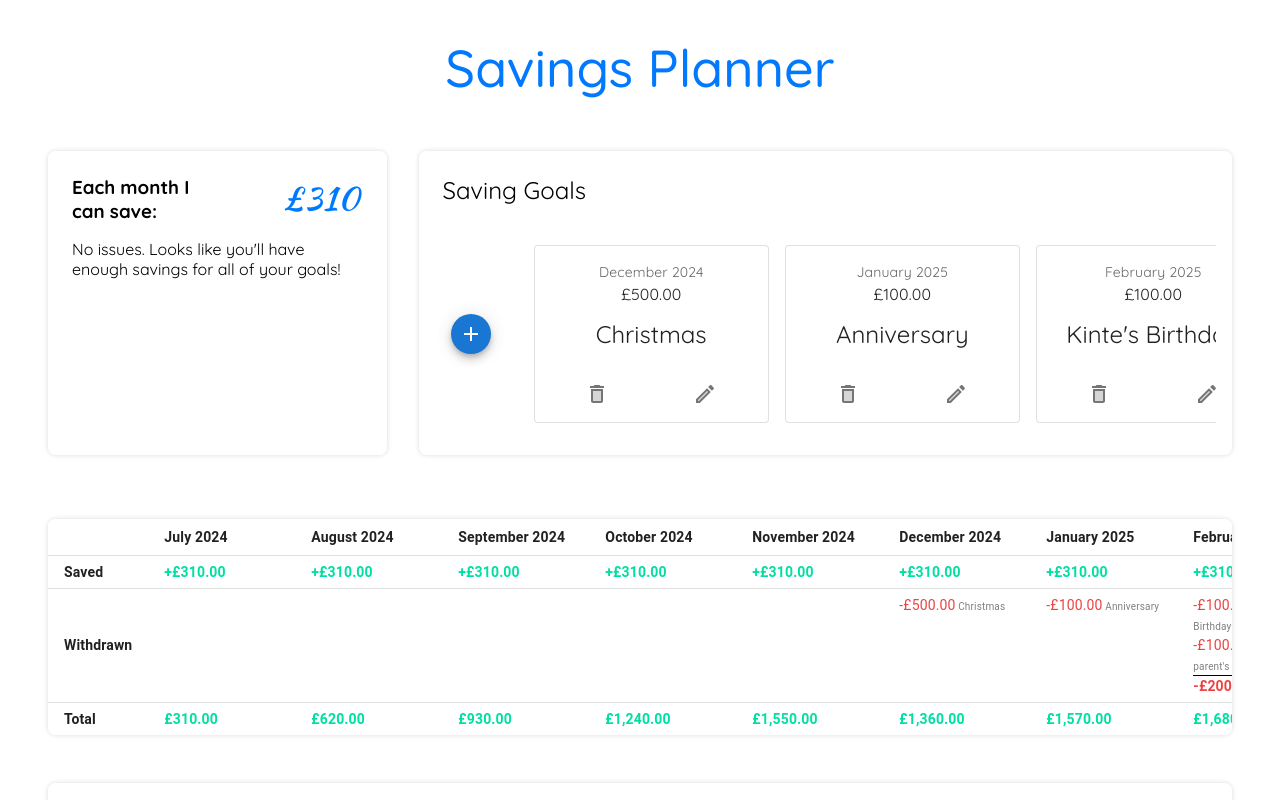
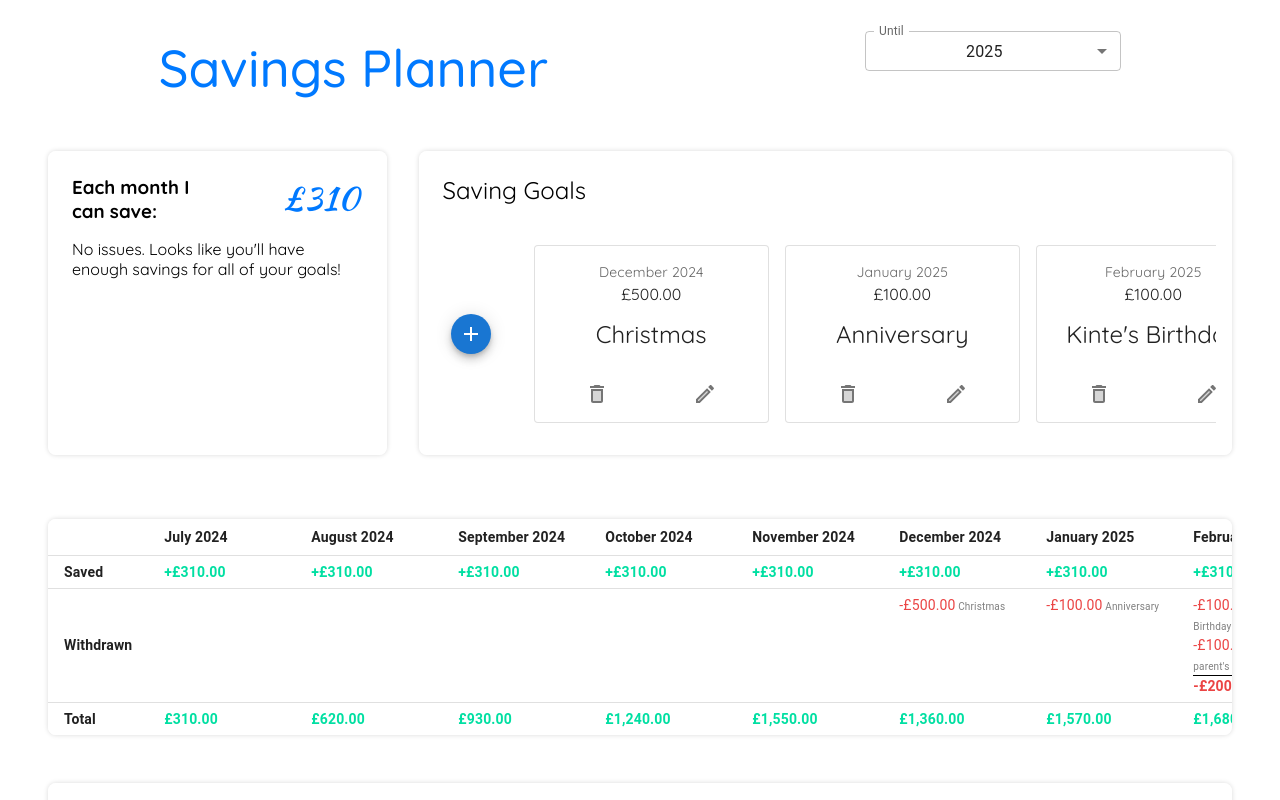
Before and after one commit to AKP-13/savings-planner, a React (Create React App) app: page / in a window 1280 px wide. Shown: the top 800 px of the page. Built offline with nearby package versions, Linux system fonts and the light colour scheme.

Commit message:
Add ability to forecast until 2035

```diff
--- a/src/App.css
+++ b/src/App.css
@@ -6,9 +6,9 @@
 
 .App-header {
   display: flex;
-  flex-direction: column;
+  flex-direction: row;
   align-items: center;
-  justify-content: flex-start;
+  justify-content: space-around;
   font-size: calc(10px + 2vmin);
   color: black;
 }
--- a/src/App.tsx
+++ b/src/App.tsx
@@ -8,7 +8,7 @@ import { returnTotals } from './utils/helpers';
 import './App.css';
 import SavingGoals from './savingGoals/SavingGoals';
 import { TableData } from './types';
-import { initialTableData } from './utils/constants';
+import { initialMonthlySavingAmount, initialTableData } from './utils/constants';
 
 const SavingsContainer = styled.div`
   display: flex;
@@ -17,21 +17,35 @@ const SavingsContainer = styled.div`
 
 const App = () => {
   const [tableData, setTableData] = useState<TableData>(initialTableData);
+  const [monthlySavingAmount, setMonthlySavingAmount] = useState(initialMonthlySavingAmount);
+  const [forecastYear, setForecastYear] = useState('2025');
 
   const totalSaved = useMemo(() => returnTotals({ tableData }), [JSON.stringify(tableData)]);
 
   return (
     <div className="App">
-      <Header />
+      <Header
+        monthlySavingAmount={monthlySavingAmount}
+        tableData={tableData}
+        setTableData={setTableData}
+        forecastYear={forecastYear}
+        setForecastYear={setForecastYear}
+      />
 
       <SavingsContainer>
         <MonthlySavingAmount
           tableData={tableData}
           setTableData={setTableData}
           totalSaved={totalSaved}
+          monthlySavingAmount={monthlySavingAmount}
+          setMonthlySavingAmount={setMonthlySavingAmount}
         />
 
-        <SavingGoals tableData={tableData} setTableData={setTableData} />
+        <SavingGoals
+          tableData={tableData}
+          setTableData={setTableData}
+          forecastYear={forecastYear}
+        />
       </SavingsContainer>
 
       <SavingsProjectionsTable
--- a/src/header/Header.tsx
+++ b/src/header/Header.tsx
@@ -1,10 +1,158 @@
-import React, { FunctionComponent } from 'react';
+import React, {
+  ChangeEventHandler,
+  Dispatch,
+  FunctionComponent,
+  SetStateAction,
+  useState
+} from 'react';
+import CheckIcon from '@mui/icons-material/Check';
+import CloseIcon from '@mui/icons-material/Close';
 import { Title } from './styles';
+import { StyledTextField } from '../savingGoals/AddNewSavingItem';
+import { Button, MenuItem } from '@mui/material';
+import { MONTHS, YEARS } from '../utils/constants';
+import { TableData } from '../types';
+import { ButtonContainer } from '../savingGoals/styles';
 
-const Header: FunctionComponent = () => (
-  <header className="App-header">
-    <Title>Savings Planner</Title>
-  </header>
-);
+interface Props {
+  monthlySavingAmount: number;
+  tableData: TableData;
+  setTableData: Dispatch<SetStateAction<TableData>>;
+  forecastYear: string;
+  setForecastYear: Dispatch<SetStateAction<string>>;
+}
+
+const initialState = {
+  isVisible: false,
+  message: '',
+  newTableData: [],
+  newForecastYear: ''
+};
+
+const Header: FunctionComponent<Props> = ({
+  tableData,
+  setTableData,
+  monthlySavingAmount,
+  forecastYear,
+  setForecastYear
+}) => {
+  const [confirmationState, setConfirmationState] = useState<{
+    isVisible: boolean;
+    message: string;
+    newTableData: TableData;
+    newForecastYear: string;
+  }>(initialState);
+
+  const handleForecastYearsChange: ChangeEventHandler<HTMLInputElement> = (e) => {
+    e.preventDefault();
+
+    const { value: newForecastYear } = e.target;
+
+    if (newForecastYear > forecastYear) {
+      const yearsNeededToAdd = YEARS.filter(
+        (year) => year > forecastYear && year <= newForecastYear
+      );
+
+      const dataToAppend = yearsNeededToAdd.flatMap((year) =>
+        MONTHS.flatMap((month) => ({
+          month: `${month} ${year}`,
+          saved: monthlySavingAmount,
+          savingGoals: []
+        }))
+      );
+
+      const newTableData = tableData.concat(dataToAppend);
+
+      setForecastYear(newForecastYear);
+      setTableData(newTableData);
+      setConfirmationState(initialState);
+    } else if (newForecastYear < forecastYear) {
+      const newTableData = tableData.filter((data) => data.month.split(' ')[1] <= newForecastYear);
+
+      const dataToBeRemoved = tableData.filter(
+        (data) => data.month.split(' ')[1] > newForecastYear
+      );
+
+      const savingItemsToBeRemoved = dataToBeRemoved.flatMap((month) => month.savingGoals);
+
+      if (savingItemsToBeRemoved.length === 0) {
+        setForecastYear(newForecastYear);
+        setTableData(newTableData);
+      } else {
+        setConfirmationState({
+          isVisible: true,
+          message: `Are you sure? Doing so will delete ${
+            savingItemsToBeRemoved.length
+          } saving goal${
+            savingItemsToBeRemoved.length > 1 ? 's' : ''
+          } you had set up for after ${newForecastYear} such as ${
+            savingItemsToBeRemoved[0].itemToSaveFor
+          } in ${savingItemsToBeRemoved[0].monthNeeded} ${savingItemsToBeRemoved[0].yearNeeded}`,
+          newTableData,
+          newForecastYear
+        });
+      }
+    }
+  };
+
+  const handleConfirm = () => {
+    setForecastYear(confirmationState.newForecastYear);
+    setTableData(confirmationState.newTableData);
+    setConfirmationState({ isVisible: false, message: '', newTableData: [], newForecastYear: '' });
+  };
+
+  const handleCancel = () => {
+    setConfirmationState({ isVisible: false, message: '', newTableData: [], newForecastYear: '' });
+  };
+
+  return (
+    <header className="App-header">
+      <Title>Savings Planner</Title>
+
+      <div style={{ display: 'flex', flexDirection: 'column', width: '20%' }}>
+        <StyledTextField
+          InputLabelProps={{
+            shrink: true
+          }}
+          label="Until"
+          name="yearUntil"
+          onChange={handleForecastYearsChange}
+          select
+          size="small"
+          value={forecastYear}>
+          {YEARS.map((year) => (
+            <MenuItem key={year} value={year}>
+              {year}
+            </MenuItem>
+          ))}
+        </StyledTextField>
+
+        <p style={{ fontSize: '1rem' }}>{confirmationState.message}</p>
+
+        {confirmationState.isVisible && (
+          <ButtonContainer>
+            <Button
+              color="error"
+              size="small"
+              startIcon={<CloseIcon />}
+              onClick={handleCancel}
+              variant="outlined">
+              Cancel
+            </Button>
+
+            <Button
+              color="success"
+              onClick={handleConfirm}
+              size="small"
+              startIcon={<CheckIcon />}
+              variant="outlined">
+              Confirm
+            </Button>
+          </ButtonContainer>
+        )}
+      </div>
+    </header>
+  );
+};
 
 export default Header;
--- a/src/monthlySavingAmount/MonthlySavingAmount.tsx
+++ b/src/monthlySavingAmount/MonthlySavingAmount.tsx
@@ -1,4 +1,10 @@
-import React, { ChangeEventHandler, FunctionComponent, useState } from 'react';
+import React, {
+  ChangeEventHandler,
+  Dispatch,
+  FunctionComponent,
+  SetStateAction,
+  useState
+} from 'react';
 import { Button, IconButton, Input, InputAdornment, styled, Tooltip } from '@mui/material';
 import CheckIcon from '@mui/icons-material/Check';
 import CloseIcon from '@mui/icons-material/Close';
@@ -39,10 +45,17 @@ interface Props {
   setTableData: SetTableData;
   tableData: TableData;
   totalSaved: TotalSaved;
+  monthlySavingAmount: number;
+  setMonthlySavingAmount: Dispatch<SetStateAction<number>>;
 }
 
-const MonthlySavingAmount: FunctionComponent<Props> = ({ tableData, setTableData, totalSaved }) => {
-  const [monthlySavingAmount, setMonthlySavingAmount] = useState(initialMonthlySavingAmount);
+const MonthlySavingAmount: FunctionComponent<Props> = ({
+  tableData,
+  setTableData,
+  totalSaved,
+  monthlySavingAmount,
+  setMonthlySavingAmount
+}) => {
   const [input, setInput] = useState(initialMonthlySavingAmount);
   const [isEditing, setIsEditing] = useState(false);
 
--- a/src/savingGoals/AddNewSavingItem.tsx
+++ b/src/savingGoals/AddNewSavingItem.tsx
@@ -38,7 +38,7 @@ const AmountContainer = styled(FormControl)({
   margin: '0.75rem 0 0 0'
 });
 
-const StyledTextField = styled(TextField)(({ width }: { width: string }) => ({
+export const StyledTextField = styled(TextField)(({ width }: { width?: string }) => ({
   width: width
 }));
 
@@ -48,12 +48,14 @@ interface Props {
   tableData: TableData;
   setTableData: React.Dispatch<React.SetStateAction<TableData>>;
   goalBeingEdited: GoalBeingEdited;
+  forecastYear: string;
 }
 
 const AddNewSavingItem: FunctionComponent<Props> = ({
   setTableData,
   tableData,
-  goalBeingEdited
+  goalBeingEdited,
+  forecastYear
 }) => {
   const [formInputs, setFormInputs] = useState(initialInputs);
   const [isAddingNewItem, setIsAddingNewItem] = useState(false);
@@ -165,7 +167,7 @@ const AddNewSavingItem: FunctionComponent<Props> = ({
               size="small"
               value={formInputs.yearNeeded}
               width="40%">
-              {YEARS.map((year) => (
+              {YEARS.filter((year) => year <= forecastYear).map((year) => (
                 <MenuItem key={year} value={year}>
                   {year}
                 </MenuItem>
--- a/src/savingGoals/SavingGoals.tsx
+++ b/src/savingGoals/SavingGoals.tsx
@@ -9,9 +9,10 @@ import { GoalBeingEdited } from './types';
 type Params = {
   tableData: TableData;
   setTableData: SetTableData;
+  forecastYear: string;
 };
 
-const SavingGoals = ({ tableData, setTableData }: Params) => {
+const SavingGoals = ({ tableData, setTableData, forecastYear }: Params) => {
   const [goalBeingEdited, setGoalBeingEdited] = useState<GoalBeingEdited>(goalBeingEditedDefault);
 
   return (
@@ -23,6 +24,7 @@ const SavingGoals = ({ tableData, setTableData }: Params) => {
           tableData={tableData}
           setTableData={setTableData}
           goalBeingEdited={goalBeingEdited}
+          forecastYear={forecastYear}
         />
 
         <SavingItems
--- a/src/utils/constants.ts
+++ b/src/utils/constants.ts
@@ -12,7 +12,21 @@ const MONTHS = [
   'November',
   'December'
 ];
-const YEARS = ['2024', '2025', '2026'];
+
+const YEARS = [
+  '2024',
+  '2025',
+  '2026',
+  '2027',
+  '2028',
+  '2029',
+  '2030',
+  '2031',
+  '2032',
+  '2033',
+  '2034',
+  '2035'
+];
 
 const initialMonthlySavingAmount = 310;
 
```
